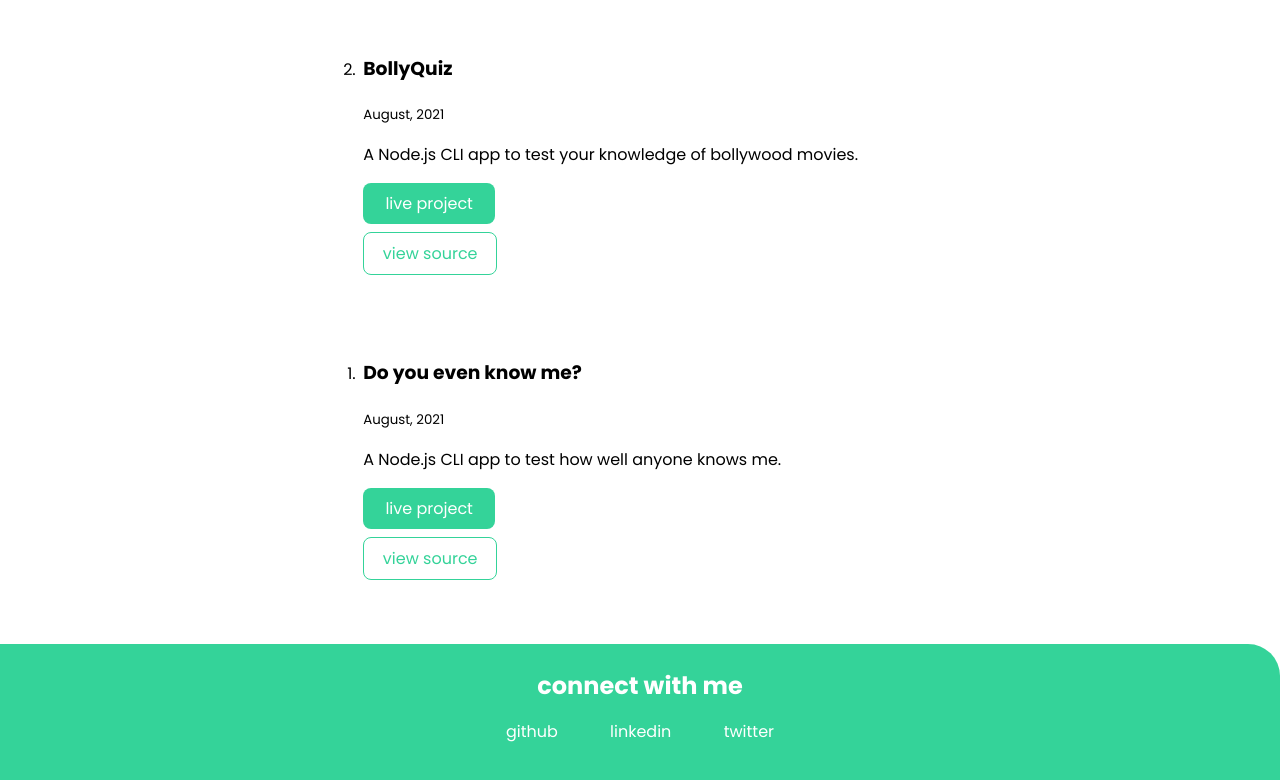
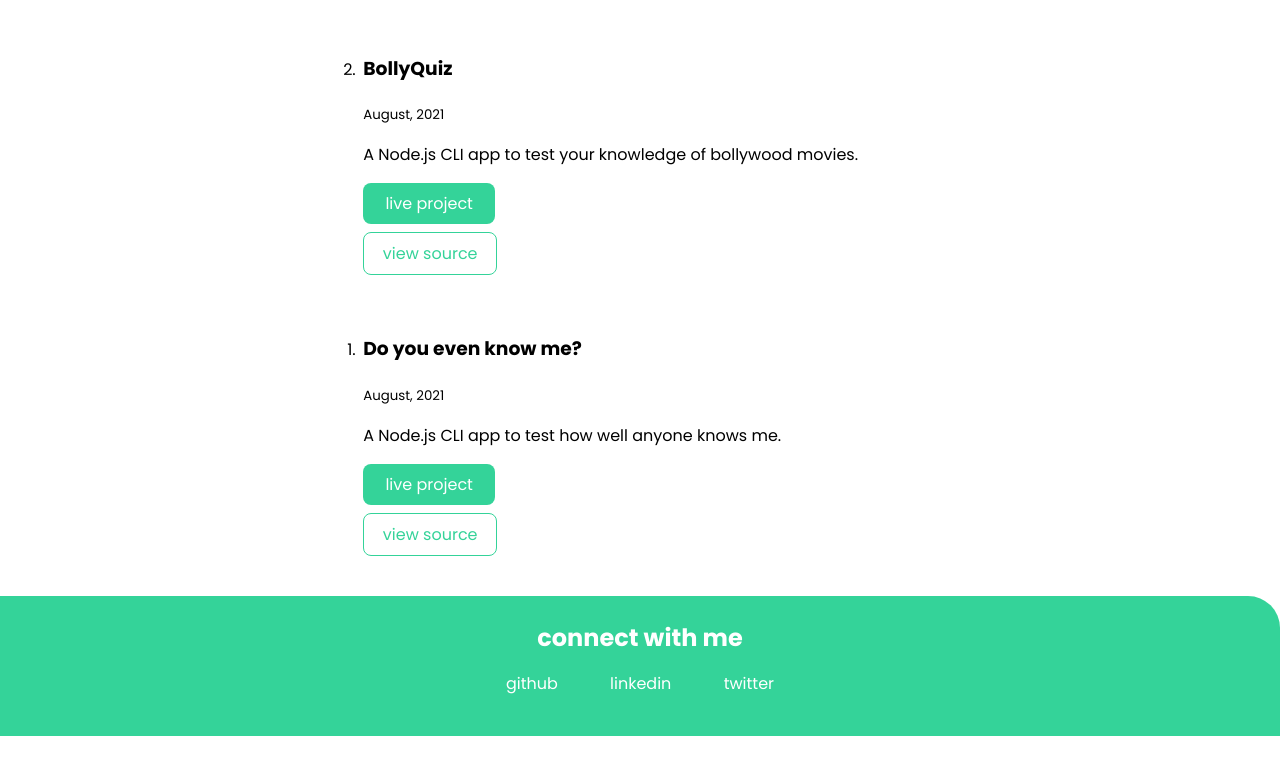
Before and after one commit to anik31/portfolio-aniket, a plain HTML site: page projects.html in a window 1280 px wide. Shown: the part 242-1022 px from the top of the page. After the commit the page ends 978 px from the top, so only its background shows below. Drawn offline with Linux system fonts and the light colour scheme.

Commit message:
fix: styling in projects

```diff
--- a/projects.html
+++ b/projects.html
@@ -27,7 +27,7 @@
         <h1 class="hero-text">view my <span class="hero-tag">work</span></h1>
     </header>
     <ol reversed>
-            <section class="section">
+            <section class="section-project">
                 <div class="container container-center">
                     <li>
                         <h3>BollyQuiz</h3>
@@ -38,7 +38,7 @@
                     </li>
                     </div>
             </section>
-            <section class="section">
+            <section class="section-project">
                 <div class="container container-center">
                     <li>
                         <h3>Do you even know me?</h3>
--- a/styles.css
+++ b/styles.css
@@ -131,3 +131,6 @@ li{
     padding-top: 4rem;
     padding-bottom: 4rem;
 }
+.section-project{
+    padding: 1rem 0rem;
+}
```
